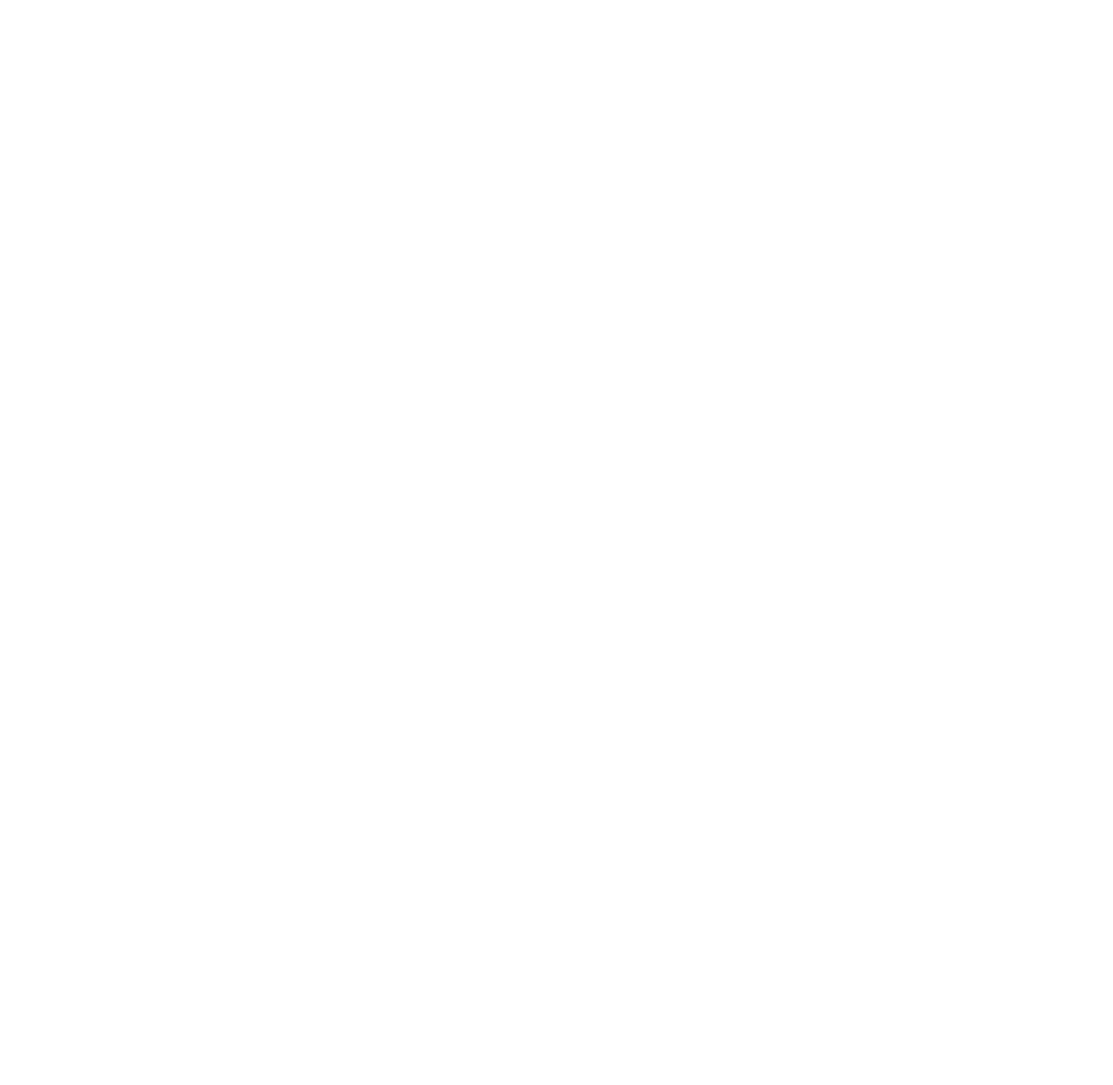
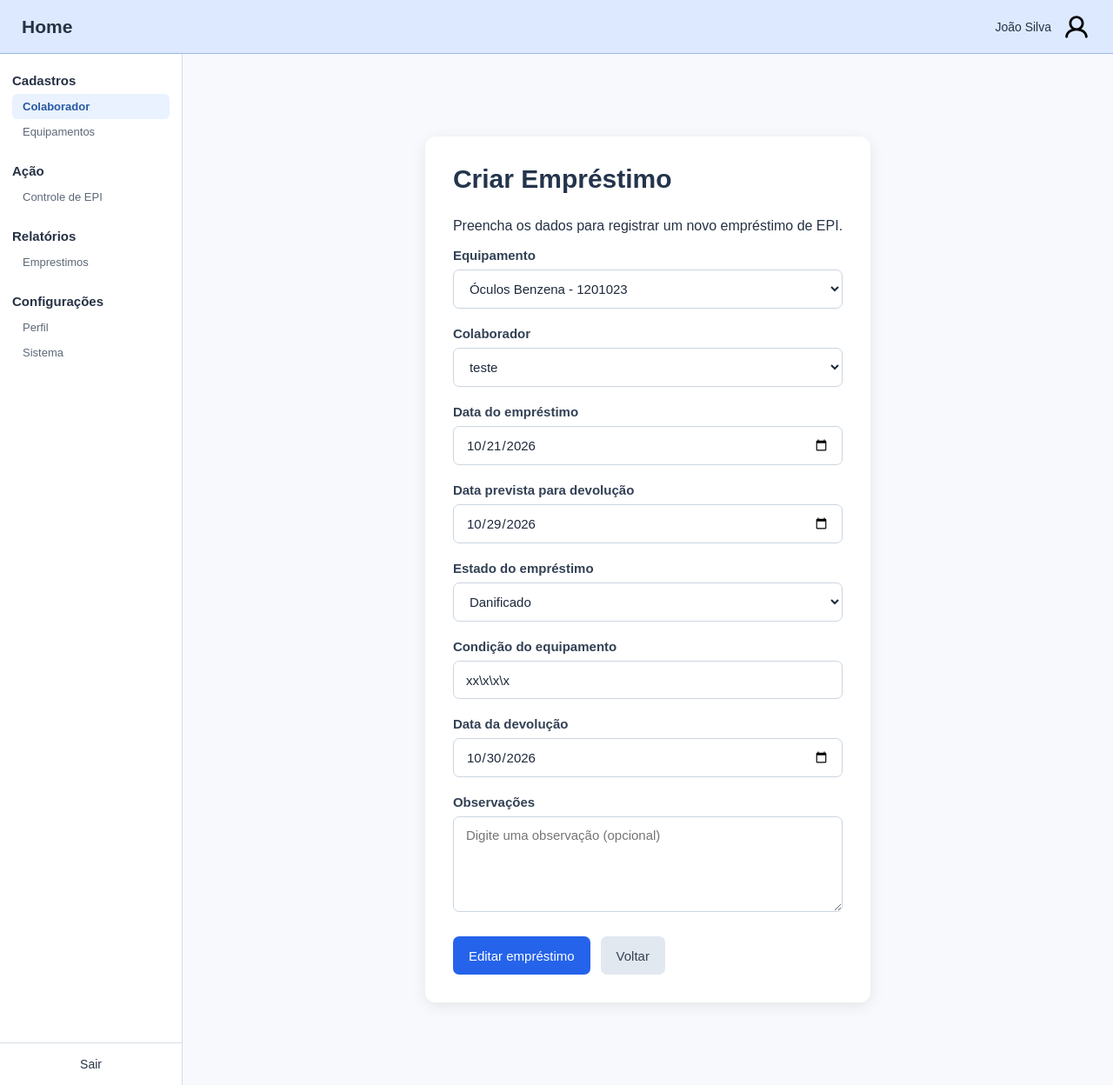
Before and after one commit to Erick-Hebert/epi, a Django app: page /emprestimos/editar/1 in a window 1280 px wide. Before the commit the page is empty. Shown: the whole page at 87% size. Before the commit the page ends 800 px from the top, so only its background shows below. Run offline with Django 5.2, Linux system fonts and the light colour scheme; data comes from the database, SQL or seed files in the repository; both versions use the stored data as it was after the commit.

Commit message:
Tela_Emprestimo_Finalizada_I_ALWAYS_COME_BACK
Co-authored-by: Josué Medrado <ItsCiaPro@users.noreply.github.com>

```diff
--- a/nucleo/templates/nucleo/forms/emprestimo/criar_emprestimo.html
+++ b/nucleo/templates/nucleo/forms/emprestimo/criar_emprestimo.html
@@ -12,7 +12,7 @@
         <p>Preencha os dados para registrar um novo empréstimo de EPI.</p>
     </div>
 
-    <form method="POST" class="form-emprestimo">
+    <form method="POST" action="{% url 'emprestimo-salvar' %}" class="form-emprestimo">
         {% csrf_token %}
 
         <!-- Equipamento -->
@@ -71,7 +71,7 @@
             >
         </div>
 
-        <!-- Estado do empréstimo -->
+        <!-- Estado do equipamento -->
         <div class="campo">
             <label for="estado_equipamento">Estado do empréstimo</label>
 
--- a/nucleo/templates/nucleo/forms/emprestimo/editar_emprestimo.html
+++ b/nucleo/templates/nucleo/forms/emprestimo/editar_emprestimo.html
@@ -0,0 +1,189 @@
+{% extends 'nucleo/base.html' %}
+{% load static %}
+
+{% block title %}Criar Empréstimo{% endblock %}
+
+{% block content %}
+
+<div class="container-emprestimo">
+
+    <div class="cabecalho-emprestimo">
+        <h1>Criar Empréstimo</h1>
+        <p>Preencha os dados para registrar um novo empréstimo de EPI.</p>
+    </div>
+
+    <form method="POST" action="{% url 'emprestimo-editar' emprestimo.id %}" class="form-emprestimo">
+        {% csrf_token %}
+
+        <!-- Equipamento -->
+        <div class="campo">
+            <label for="equipamento">Equipamento</label>
+
+            <select id="equipamento" name="equipamento" required>
+                <option value="">Selecione um equipamento</option>
+
+                {% for e in equipamentos %}
+                    <option {% if e.id == emprestimo.equipamento.id %}selected{% endif %}
+                    value="{{ e.id }}">
+                        {{ e.tipo.nome }} - {{ e.codigo_patrimonio }}
+                    </option>
+                {% endfor %}
+            </select>
+        </div>
+
+        <!-- Colaborador -->
+        <div class="campo">
+            <label for="colaborador">Colaborador</label>
+
+            <select id="colaborador" name="colaborador" required>
+                <option value="">Selecione um colaborador</option>
+
+                {% for c in colaboradores %}
+                    <option {% if c.id == emprestimo.colaborador.id %}selected{% endif %}
+                        value="{{ c.id }}">
+                        {{ c.nome }}
+                    </option>
+                {% endfor %}
+            </select>
+        </div>
+
+        <!-- Data do empréstimo -->
+        <div class="campo">
+            <label for="data_emprestimo">Data do empréstimo</label>
+
+            <input
+                type="date"
+                id="data_emprestimo"
+                name="data_emprestimo"
+                value="{{ emprestimo.data_emprestimo|date:'Y-m-d' }}"
+                required
+            >
+        </div>
+
+        <!-- Data prevista -->
+        <div class="campo">
+            <label for="data_devolucao_prevista">
+                Data prevista para devolução
+            </label>
+
+            <input
+                type="date"
+                id="data_devolucao_prevista"
+                name="data_devolucao_prevista"
+                value="{{ emprestimo.data_devolucao_prevista|date:'Y-m-d' }}"
+                required
+            >
+        </div>
+
+        <!-- Estado do equipamento -->
+        <div class="campo">
+            <label for="estado_equipamento">Estado do empréstimo</label>
+
+            <select
+                id="estado_equipamento"
+                name="estado_equipamento"
+                required
+            >
+
+                <option value="EMPRESTADO" {% if emprestimo.estado_equipamento == 'EMPRESTADO' %}selected{% endif %}>Emprestado</option>
+                <option value="FORNECIDO" {% if emprestimo.estado_equipamento == 'FORNECIDO' %}selected{% endif %}>Fornecido</option>
+                <option value="DEVOLVIDO" {% if emprestimo.estado_equipamento == 'DEVOLVIDO' %}selected{% endif %}>Devolvido</option>
+                <option value="DANIFICADO" {% if emprestimo.estado_equipamento == 'DANIFICADO' %}selected{% endif %}>Danificado</option>
+                <option value="PERDIDO" {% if emprestimo.estado_equipamento == 'PERDIDO' %}selected{% endif %}>Perdido</option>
+            </select>
+        </div>
+
+        <!-- Campos exibidos conforme o estado -->
+        <div id="campos-finais" hidden>
+
+            <div class="campo">
+                <label for="condicao_equipamento">
+                    Condição do equipamento
+                </label>
+
+                <input
+                    type="text"
+                    id="condicao_equipamento"
+                    name="condicao_equipamento"
+                    value="{{ emprestimo.condicao_equipamento }}"
+                    maxlength="30"
+                    placeholder="Informe a condição do equipamento"
+                >
+            </div>
+
+            <div class="campo">
+                <label for="data_devolucao">Data da devolução</label>
+
+                <input
+                    type="date"
+                    id="data_devolucao"
+                    value="{{ emprestimo.data_devolucao|date:'Y-m-d'|default:'' }}"
+                    name="data_devolucao"
+                >
+            </div>
+
+            <div class="campo">
+                <label for="observacao">Observações</label>
+
+                <textarea
+                    id="observacao"
+                    name="observacao"
+                    rows="4"
+                    maxlength="30"
+                    value="{{ emprestimo.condicao_equipamento|default:"" }}"
+                    placeholder="Digite uma observação (opcional)"
+                ></textarea>
+            </div>
+
+        </div>
+
+        <!-- Botões -->
+        <div class="acoes-formulario">
+            <button type="submit" class="botao-salvar">
+                Editar empréstimo
+            </button>
+
+            <a
+                href="{% url 'emprestimo-inicial' %}"
+                class="botao-voltar"
+            >
+                Voltar
+            </a>
+        </div>
+
+    </form>
+</div>
+
+<!-- Controle de exibição dos campos -->
+<script>
+document.addEventListener('DOMContentLoaded', function () {
+    const estado = document.getElementById('estado_equipamento');
+    const camposFinais = document.getElementById('campos-finais');
+    const condicao = document.getElementById('condicao_equipamento');
+    const dataDevolucao = document.getElementById('data_devolucao');
+
+    function atualizarCampos() {
+        const mostrar = [
+            'DEVOLVIDO',
+            'DANIFICADO',
+            'PERDIDO'
+        ].includes(estado.value);
+
+        camposFinais.hidden = !mostrar;
+
+        condicao.required = mostrar;
+        dataDevolucao.required = mostrar;
+
+        if (!mostrar) {
+            condicao.value = '';
+            dataDevolucao.value = '';
+        }
+    }
+
+    estado.addEventListener('change', atualizarCampos);
+
+    atualizarCampos();
+});
+</script>
+
+{% endblock %}
--- a/nucleo/templates/nucleo/forms/emprestimo/lista_emprestimo.html
+++ b/nucleo/templates/nucleo/forms/emprestimo/lista_emprestimo.html
@@ -1,14 +1,15 @@
 <table class="collaborator-table">
     <thead>
-        <tr><th>Colaborador</th><th>Equipamento</th><th>Devolução Prevista</th><th>Ação</th></tr>
+        <tr><th>ID</th><th>Colaborador</th><th>Equipamento</th><th>Devolução Prevista</th><th>Ação</th></tr>
     </thead>
     <tbody>
         {% for em in emprestimo %}
         <tr>
+            <td>{{ em.id }}</td>
             <td>{{ em.colaborador.nome }}</td>
             <td>{{ em.equipamento.tipo.nome }}</td>
             <td>{{ em.data_devolucao_prevista }}</td>
-            <td><a class="button button-edit" href="{% url 'editar-emprestimo' em.id %}">Editar</a></td>
+            <td><a class="button button-edit" href="{% url 'emprestimo-editar' em.id %}">Editar</a></td>
         </tr>
         {% empty %}
         <tr><td colspan="4">Nenhum empréstimo encontrado.</td></tr>
--- a/nucleo/urls.py
+++ b/nucleo/urls.py
@@ -34,16 +34,15 @@ urlpatterns = [
     path('equipamentos/salvar', views.salvar_equipamento, name='equipamentos-salvar'),
     path('equipamentos/editar/<int:id>', views.editar_equipamento, name='equipamentos-editar'),
     path('equipamentos/excluir/<int:id>', views.excluir_equipamento, name='equipamentos-excluir'),
-path('equipamentos/salvar', views.salvar_equipamento, name='equipamentos-salvar'),
-    path('equipamentos/editar/<int:id>', views.editar_equipamento, name='equipamentos-editar'),
-    path('equipamentos/excluir/<int:id>', views.excluir_equipamento, name='equipamentos-excluir'),
+
     path('equipamentos/registros/<int:id>', views.equipamentos_registros, name='equipamentos-registros-inicial'),
-    path('equipamentos/registros/criar<int:id>', views.criar_equipamento_registro, name='equipamentos-registros-criar'),
-    path('equipamentos/registros/salvar<int:id>', views.salvar_equipamento_registro, name='equipamentos-registros-salvar'),
-    path('equipamentos/registros/editar<int:id>', views.editar_equipamento_registro, name='equipamentos-registros-editar'),
-    path('equipamentos/registros/excluir<int:id>', views.excluir_equipamento_registro, name='equipamentos-registros-excluir'),
+    path('equipamentos/registros/criar/<int:id>', views.criar_equipamento_registro, name='equipamentos-registros-criar'),
+    path('equipamentos/registros/salvar/<int:id>', views.salvar_equipamento_registro, name='equipamentos-registros-salvar'),
+    path('equipamentos/registros/editar/<int:id>', views.editar_equipamento_registro, name='equipamentos-registros-editar'),
+    path('equipamentos/registros/excluir/<int:id>', views.excluir_equipamento_registro, name='equipamentos-registros-excluir'),
 
     path('emprestimos', views.emprestimos, name='emprestimo-inicial'),
     path('emprestimo/criar', views.criar_emprestimo, name='emprestimo-criar'),
+    path('emprestimo/salvar', views.salvar_emprestimo, name='emprestimo-salvar'),
     path('emprestimos/editar/<int:id>', views.editar_emprestimo, name='emprestimo-editar'),
 ]
--- a/nucleo/views.py
+++ b/nucleo/views.py
@@ -61,7 +61,13 @@ def excluir(req, id):
 
 # TERMINAR
 def equipamentos(req):
-    #(TipoEquipamento.objects.get(nome='Paulimera')).delete()
+    tipo_oculos = TipoEquipamento.objects.get(id=4)
+
+    Equipamentos.objects.create(
+        codigo_patrimonio='1201023',
+        situacao='DISPONIVEL',
+        tipo=tipo_oculos
+    )
 
     pesquisa = req.GET.get('pesquisa', '').strip()
     tipos_equipamento = TipoEquipamento.objects.all()
@@ -133,21 +139,6 @@ def criar_emprestimo(req):
     equipamentos = Equipamentos.objects.filter(situacao='DISPONIVEL')
     colaboradores = Colaborador.objects.all()
 
-    if req.method == 'POST':
-        Emprestimo.objects.create(
-            equipamento_id=req.POST['equipamento'],
-            colaborador_id=req.POST['colaborador'],
-            data_emprestimo=req.POST['data_emprestimo'],
-            data_devolucao_prevista=req.POST['data_devolucao_prevista'],
-            estado_equipamento=req.POST['status'],
-            condicao_equipamento=req.POST['condicao'],
-            data_devolucao=req.POST.get('data_devolucao') or None,
-            observacao=req.POST.get('observacao', ''),
-        )
-
-        messages.success(req, 'Empréstimo cadastrado com sucesso!')
-        return redirect('emprestimo-inicial')
-
     return render(req, 'nucleo/forms/emprestimo/criar_emprestimo.html', {
         'equipamentos': equipamentos,
         'colaboradores': colaboradores,
@@ -156,8 +147,30 @@ def criar_emprestimo(req):
 def salvar_emprestimo(request):
     if request.method == 'POST':
         equipamento_id = request.POST.get('equipamento')
-        nome_responsavel = request.POST.get('nome_responsavel')
-        data_prevista = request.POST.get('data_prevista_devolucao')
+        equipamento = Equipamentos.objects.get(id=equipamento_id)
+
+        colaborador_id= request.POST.get('colaborador')
+        colaborador_responsavel = Colaborador.objects.get(id=colaborador_id)
+
+        data_emprestimo = request.POST.get('data_emprestimo')
+        data_prevista = request.POST.get('data_devolucao_prevista')
+        estado_equipamento = request.POST.get('estado_equipamento')
+        condicao_equipamento = request.POST.get('condicao_equipamento')
+        data_devolucao = request.POST.get('data_devolucao', '')
+        observacao = request.POST.get('observacao', '')
+
+        valores = {
+            'equipamento': equipamento,
+            'colaborador': colaborador_responsavel,
+            'data_emprestimo': data_emprestimo ,
+            'data_devolucao_prevista': data_prevista,
+            'estado_equipamento': estado_equipamento,
+            'condicao_equipamento': condicao_equipamento,
+            'observacao': observacao,
+        }
+
+        if data_devolucao != '':
+            valores['data_devolucao'] = data_devolucao
 
         equipamento = get_object_or_404(
             Equipamentos.objects.select_for_update(),
@@ -166,23 +179,21 @@ def salvar_emprestimo(request):
 
         if equipamento.situacao != 'DISPONIVEL':
             messages.error(request, 'Equipamento indisponível para empréstimo.')
-            return redirect('salvar_emprestimo')
+            return redirect('emprestimo-inicial')
 
-        if not nome_responsavel or not data_prevista:
+        if not colaborador_responsavel or not data_prevista:
             messages.error(request, 'Preencha todos os campos.')
-            return redirect('salvar_emprestimo')
+            return redirect('emprestimo-inicial')
 
-        Emprestimo.objects.create(
-            equipamento=equipamento,
-            nome_responsavel=nome_responsavel,
-            data_prevista_devolucao=data_prevista
-        )
+
+
+        Emprestimo.objects.create(**valores)
 
         equipamento.situacao = 'EM_USO'
         equipamento.save(update_fields=['situacao'])
 
         messages.success(request, 'Empréstimo registrado com sucesso!')
-        return redirect('salvar_emprestimo')
+        return redirect('emprestimo-inicial')
 
     equipamentos = Equipamentos.objects.filter(
         situacao='DISPONIVEL'
@@ -193,27 +204,55 @@ def salvar_emprestimo(request):
     })
 
 def editar_emprestimo(req, id):
+    # 1. Busca o empréstimo que será editado (Funciona tanto no GET quanto no POST)
     emprestimo = get_object_or_404(Emprestimo, id=id)
 
+    # 2. Só processa os dados se o formulário foi enviado
     if req.method == 'POST':
-        emprestimo.equipamento_id = req.POST['equipamento']
-        emprestimo.colaborador_id = req.POST['colaborador']
-        emprestimo.data_emprestimo = req.POST['data_emprestimo']
-        emprestimo.data_devolucao_prevista = req.POST['data_devolucao_prevista']
-        emprestimo.estado_equipamento = req.POST['status']
-        emprestimo.condicao_equipamento = req.POST['condicao']
-        emprestimo.data_devolucao = req.POST.get('data_devolucao') or None
-        emprestimo.observacao = req.POST.get('observacao', '')
+        # Captura os IDs enviados pelo formulário
+        equipamento_id = req.POST.get('equipamento')
+        colaborador_id = req.POST.get('colaborador')
 
+        # Busca os objetos no banco com segurança usando get_object_or_404
+        equipamento = get_object_or_404(Equipamentos, id=equipamento_id)
+        colaborador_responsavel = get_object_or_404(Colaborador, id=colaborador_id)
+
+        # Captura os demais campos
+        data_emprestimo = req.POST.get('data_emprestimo')
+        data_prevista = req.POST.get('data_devolucao_prevista')
+        estado_equipamento = req.POST.get('estado_equipamento')
+        condicao_equipamento = req.POST.get('condicao_equipamento')
+        data_devolucao = req.POST.get('data_devolucao', '').strip()
+        observacao = req.POST.get('observacao', '')
+
+        # Atualiza os campos do objeto (Removidas as vírgulas do final)
+        emprestimo.equipamento = equipamento
+        emprestimo.colaborador = colaborador_responsavel
+        emprestimo.data_emprestimo = data_emprestimo
+        emprestimo.data_devolucao_prevista = data_prevista
+        emprestimo.estado_equipamento = estado_equipamento
+        emprestimo.condicao_equipamento = condicao_equipamento
+        emprestimo.observacao = observacao
+
+        # Trata a data de devolução dinâmica (se estiver vazia no formulário, vira None)
+        if data_devolucao:
+            emprestimo.data_devolucao = data_devolucao
+        else:
+            emprestimo.data_devolucao = None
+
+        # Salva as alterações no banco de dados
         emprestimo.save()
-        messages.success(req, 'Empréstimo atualizado!')
+
+        messages.success(req, 'Empréstimo atualizado com sucesso!')
         return redirect('emprestimo-inicial')
 
+    # 3. Se for uma requisição GET, apenas renderiza a página com o formulário limpo
     return render(req, 'nucleo/forms/emprestimo/editar_emprestimo.html', {
         'emprestimo': emprestimo,
         'equipamentos': Equipamentos.objects.all(),
         'colaboradores': Colaborador.objects.all(),
     })
+
 
 # ----- REGISTROS DE EQUIPAMENTOS -----
 def equipamentos_registros(req, id):
```
Also changed, not shown: db.sqlite3.
